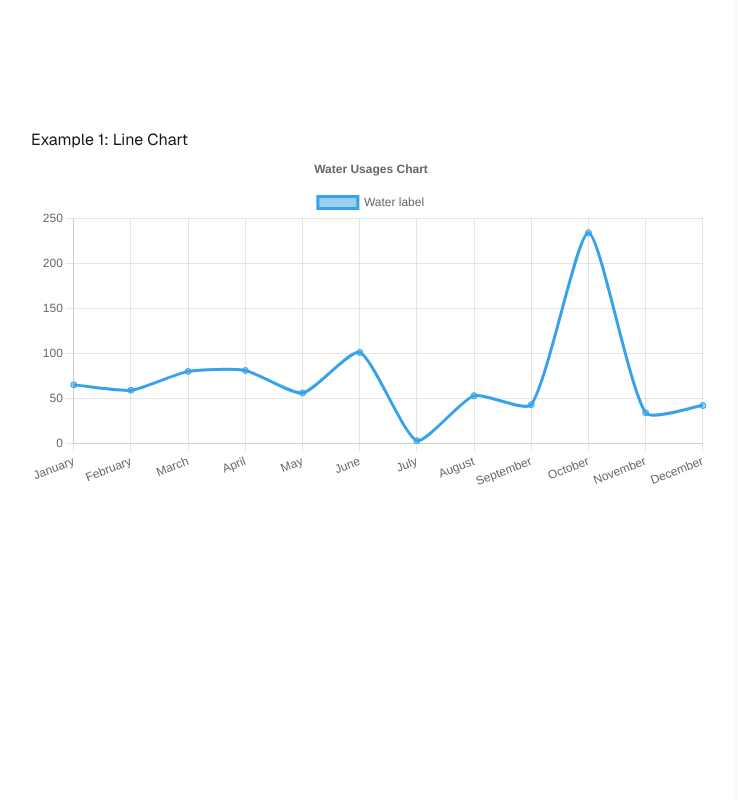
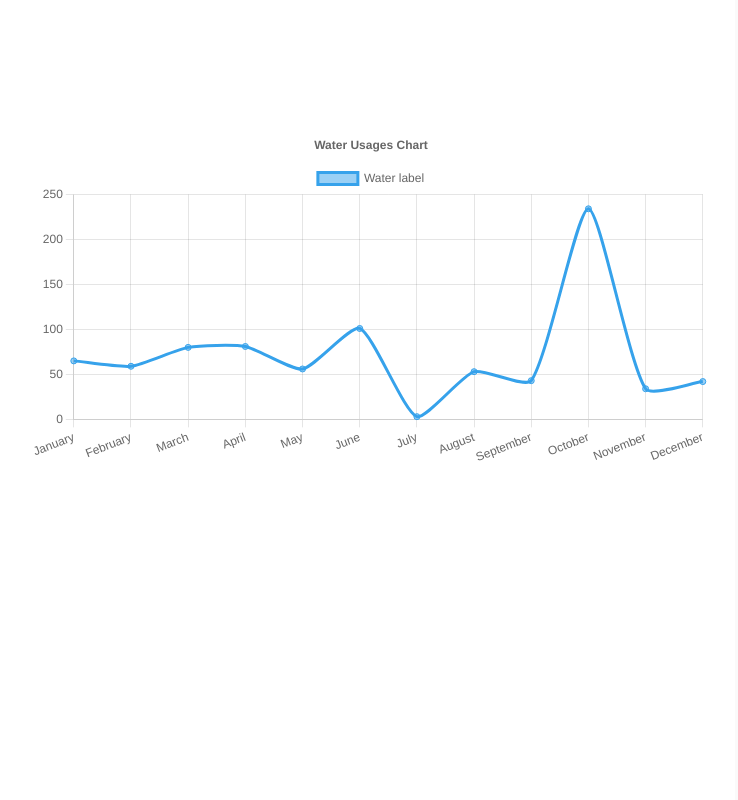
Before and after one commit to dherrera-code/hackathon2026, a Next.js app: page / in a window 1280 px wide. Shown: the top 800 px of the page, without its empty margins (289-1027 px from the left). Built offline with nearby package versions, Linux system fonts and the light colour scheme.

Commit message:
implemented line chart component!

```diff
--- a/app/page.tsx
+++ b/app/page.tsx
@@ -13,7 +13,7 @@ export default function Home() {
   }
 
   const snow: DataProps = {
-    chartTitle: "Water Usages Chart",
+    chartTitle: "Water Usages Chart 2",
     chartLabel : "Water label",
     month: ['January', 'February', 'March', 'April', 'May', 'June', 'July', 'August', 'September', 'October', 'November', 'December'],
     dataSets:
--- a/components/LineChart.tsx
+++ b/components/LineChart.tsx
@@ -100,7 +100,7 @@ const LineChart = (dataList : DataProps) => {
             }
         ]
     };
-    console.log(dataList)
+
 
     useEffect( () => {
         setChartTitle(dataList.chartTitle)
@@ -111,7 +111,7 @@ const LineChart = (dataList : DataProps) => {
 
     return (
         <div className='min-w-170 min-h-170 '>
-            <h1 className='text-zinc-900'>Example 1: Line Chart</h1>
+            {/* <h1 className='text-zinc-900'>Example 1: Line Chart</h1> */}
             <Line options={options} data={data} />
         </div>
     )
```
